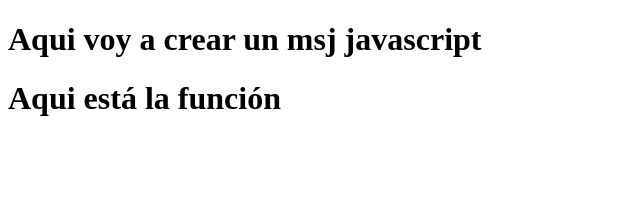
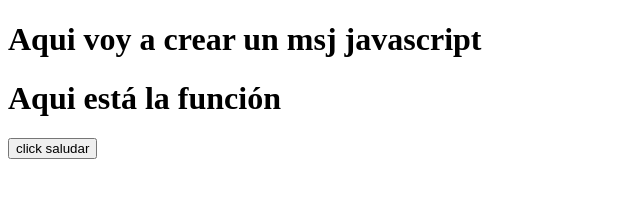
Before and after one commit to maribelguerrero28/prueba_ramas, a plain HTML site: page index.html in a window 1280 px wide. Shown: the whole page, without its empty margins (0-640 px from the left). Drawn offline with Linux system fonts and the light colour scheme.

Commit message:
generacion de funciones javascript

```diff
--- a/index.html
+++ b/index.html
@@ -10,5 +10,6 @@
 <body>
    <h1>Aqui voy a crear un msj javascript</h1>
    <h1>Aqui está la función</h1>
+   <input type="button" onclick="saludo()" value="click saludar">
 </body>
 </html>
```
